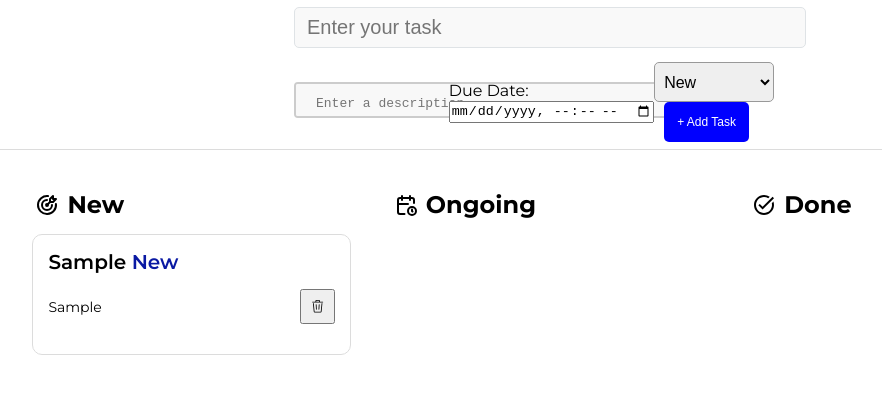
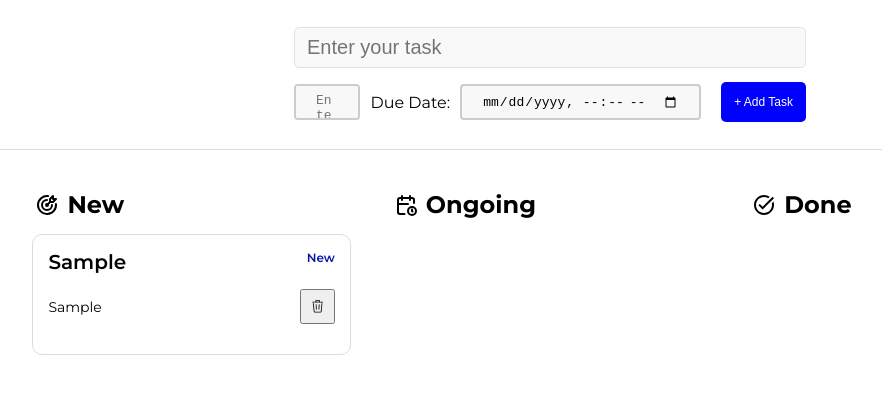
Before and after one commit to ayoncoding404/Todo-List-App, a React (Vite) app: page / in a window 1280 px wide. Both pictures are taken after typing "Sample", "Sample" into the empty fields and a click on the button "+ Add Task". Shown: the top 394 px of the page, without its empty margins (90-972 px from the left). Built offline with nearby package versions, Linux system fonts and the light colour scheme.

Commit message:
readme edit

```diff
--- a/src/Components/TaskCard/TaskCard.jsx
+++ b/src/Components/TaskCard/TaskCard.jsx
@@ -49,21 +49,12 @@ const TaskCard = ({
   return (
     <div onContextMenu={handleContextMenu} onClick={handleClick}>
       <article className={styles.task_card}>
-        <p className={styles.task_text}>
+        <div className={styles.task_text}>
           {title}{" "}
-          <span style={{ color: StatusColorMap[status] }}>
+          <div style={{ color: StatusColorMap[status], fontSize: " 12px" }}>
             {StatusTextMap[status]}
-          </span>
-        </p>
-        {/* TODO */}
-        {!!dueDate && (
-          <>
-            Due date:
-            <p className={styles.task_text}>
-              {new Date(dueDate).toDateString()}
-            </p>
-          </>
-        )}
+          </div>
+        </div>
         <div className={styles.task_card_bottom}>
           <div className={styles.task_description}>{description}</div>
           <button
@@ -73,6 +64,12 @@ const TaskCard = ({
             <GoTrash />
           </button>
         </div>
+        {!!dueDate && (
+          <div className={styles.task_date}>
+            Due date:
+            <p>{new Date(dueDate).toDateString()}</p>
+          </div>
+        )}
       </article>
       <ContextMenu
         position={contextMenu.position}
--- a/src/Components/TaskCard/TaskCard.module.css
+++ b/src/Components/TaskCard/TaskCard.module.css
@@ -11,6 +11,8 @@
   font-size: 20px;
   font-weight: 600;
   margin-bottom: 15px;
+  display: flex;
+  justify-content: space-between;
 }
 
 .task_card_bottom {
@@ -27,6 +29,8 @@
   overflow: hidden;
   text-overflow: ellipsis;
   width: 80%;
+  font-weight: 400;
+
 }
 
 .task_delete {
@@ -42,3 +46,9 @@
 .task_delete :hover {
   background-color: #ebebeb;
 }
+
+.task_date{
+  display: flex;
+  font-size: 12px;
+  color: rgb(145, 145, 145);
+}
--- a/src/Components/TaskForm/TaskForm.jsx
+++ b/src/Components/TaskForm/TaskForm.jsx
@@ -47,7 +47,6 @@ const TaskForm = ({ setTasks }) => {
         />
         {error && <div className={styles.error}>{error}</div>}
         <div className={styles.task_form_bottom}>
-          <div>
           <textarea
             name="description"
             value={taskData.description}
@@ -55,10 +54,11 @@ const TaskForm = ({ setTasks }) => {
             placeholder="Enter a description"
             onChange={handleChange}
           />
-          </div>
-          <div>
+
+          <div className={styles.task_date}>
             <label htmlFor="dueDate">Due Date:</label>
             <input
+              className={styles.task_date_holder}
               type="datetime-local"
               id="dueDate"
               name="dueDate"
@@ -66,17 +66,6 @@ const TaskForm = ({ setTasks }) => {
             ></input>
           </div>
           <div>
-            <select
-              className={styles.task_status}
-              value={taskData.status}
-              name="status"
-              onChange={handleChange}
-            >
-              <option value="todo">New</option>
-              <option value="doing">Ongoing</option>
-              <option value="done">Done</option>
-            </select>
-
             <button type="submit" className={styles.task_submit}>
               + Add Task
             </button>
--- a/src/Components/TaskForm/TaskForm.module.css
+++ b/src/Components/TaskForm/TaskForm.module.css
@@ -33,12 +33,14 @@
     display: flex;
     align-items: center;
     justify-content: space-between;
+    gap: 10px;
 }
 
 .task_description{
-    width: 250%;
+    width: 100%;
     height: 36px;
-    padding: 12px 20px;
+    flex: 1;
+    padding: 7px 20px;
     box-sizing: border-box;
     border: 2px solid #ccc;
     border-radius: 4px;
@@ -70,3 +72,21 @@
     border: none;
     cursor: pointer;
 }
+
+.task_date{
+    display: flex;
+    flex-direction: row;
+    gap: 10px;
+    align-items: center;
+}
+.task_date_holder{
+    width: 100%;
+    flex: 1;
+    height: 36px;
+    padding: 7px 20px;
+    box-sizing: border-box;
+    border: 2px solid #ccc;
+    border-radius: 4px;
+    background-color: #f8f8f8;
+    font-size: 13px;
+}
```
Also changed, not shown: 1 other file (tests, documents, lock files or other folders). Lines whose indentation alone changed are shown as unchanged.
